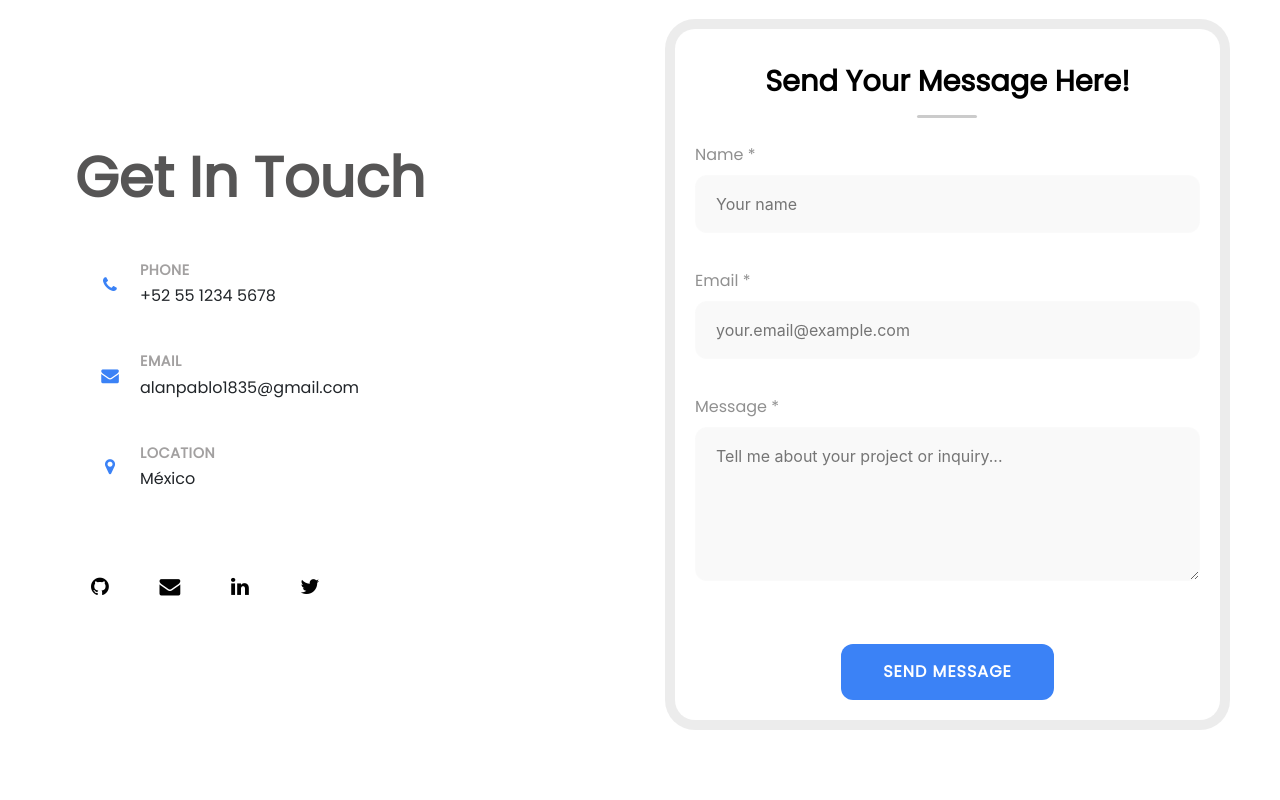
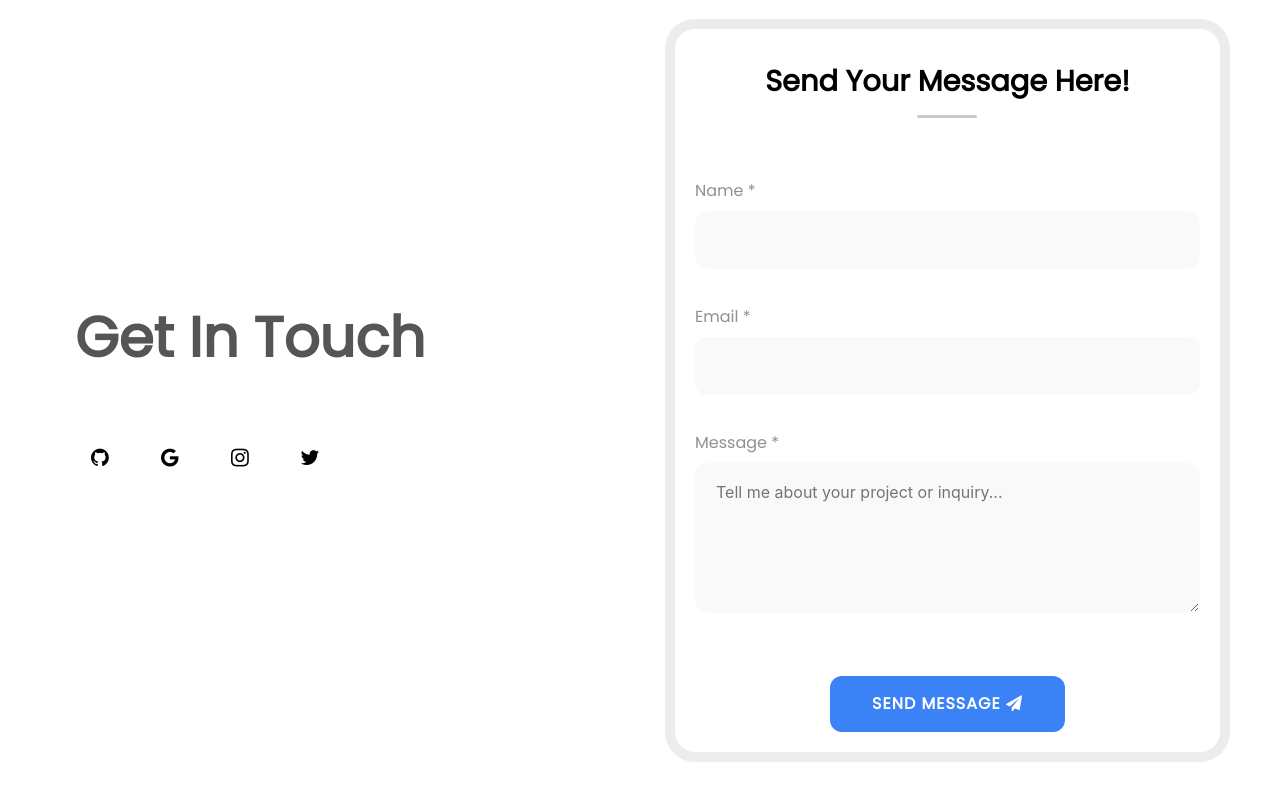
Before and after one commit to japhdev/client, a React (Create React App) app: page / in a window 1280 px wide. Shown: the part 4311-5111 px from the top of the page. Before the commit the page ends 5081 px from the top, so only its background shows below. Built offline with nearby package versions, Linux system fonts and the light colour scheme; a web font is replaced by a local one.

Commit message:
refactor: Simplify form submission logic and remove unused state variables in ContactMe component

```diff
--- a/src/PortfolioContainer/ContactMe/ContactMe.js
+++ b/src/PortfolioContainer/ContactMe/ContactMe.js
@@ -5,7 +5,7 @@ import Animations from "../../utilities/Animations";
 import { ReactTyped } from "react-typed";
 import "./ContactMe.css";
 import axios from 'axios';
-import { toast } from 'react-toastify';
+import {toast} from 'react-toastify';
 
 export default function ContactMe(props) {
     let fadeInScreenHandler = (screen) => {
@@ -19,87 +19,48 @@ export default function ContactMe(props) {
     const [email, setEmail] = useState("");
     const [message, setMessage] = useState("");
     const [banner, setBanner] = useState("");
-    const [loading, setLoading] = useState(false);
-    const [errors, setErrors] = useState({});
-    const [isSubmitted, setIsSubmitted] = useState(false);
-
-    const contactInfo = {
-        phone: "+52 55 1234 5678",
-        email: "alanpablo1835@gmail.com",
-        location: "México",
-    };
+    const [bool, setBool] = useState(false);
 
     const handleName = (e) => {
         setName(e.target.value);
-        if (errors.name) setErrors(prev => ({ ...prev, name: "" }));
+    };
+    const handleEmail = (e) => {
+        setEmail(e.target.value);
+    };
+    const handleMessage = (e) => {
+        setMessage(e.target.value);
     };
 
-    const handleEmail = (e) => {
-        setEmail(e.target.value);
-        if (errors.email) setErrors(prev => ({ ...prev, email: "" }));
-    };
+    console.log(name);
 
-    const handleMessage = (e) => {
-        setMessage(e.target.value);
-        if (errors.message) setErrors(prev => ({ ...prev, message: "" }));
-    };
-
-    const validateForm = () => {
-        const newErrors = {};
-
-        if (!name.trim()) newErrors.name = "Name is required";
-        if (!email.trim()) newErrors.email = "Email is required";
-        else if (!/^[^\s@]+@[^\s@]+\.[^\s@]+$/.test(email)) newErrors.email = "Invalid email format";
-        if (!message.trim()) newErrors.message = "Message is required";
-        else if (message.trim().length < 10) newErrors.message = "Message should be at least 10 characters";
-
-        setErrors(newErrors);
-        return Object.keys(newErrors).length === 0;
-    };
-
-    const submitForm = async (e) => {
+    const submitForm = async(e) => {
         e.preventDefault();
-
-        if (!validateForm()) return;
-
-        setLoading(true);
-
-        try {
+        try{
             let data = {
             name,
             email,
-                message
+            message,
+        }
+        setBool(true);
+        const res = await axios.post(`\contact`, data);
+        if(name.length === 0 || email.length === 0 || message.length === 0) {
+            setBanner(res.data.msg);
+            toast.error(res.data.msg);
+            setBool (false);
+
+        }else if(res.status === 200){
+            setBanner(res.data.msg);
+            toast.success(res.data.msg);
+            setBool (false);
+        }
+
+        }catch (error) {
+            console.log(error);
+        }
+
+
     };
 
-            const res = await axios.post(`/contact`, data);
-            if (name.length === 0 || email.length === 0 || message.length === 0) {
-                setBanner(res.data.msg);
-                toast.error(res.data.msg);
-            } else if (res.status === 200) {
-                setBanner(res.data.msg);
-                toast.success(res.data.msg);
-            }
-
-        } catch (error) {
-            console.log(error);
-            setBanner("Error sending message. Please try again.");
-            toast.error("Error sending message. Please try again.");
-        } finally {
-            setLoading(false);
-
-            if (!loading) {
-                setIsSubmitted(true);
-
-                setTimeout(() => {
-                    setName("");
-                    setEmail("");
-                    setMessage("");
-                    setIsSubmitted(false);
-                    setBanner("");
-                }, 3000);
-            }
-        }
-    };
 
     return (
         <div className="main-container" id={props.id || ""}>
@@ -115,55 +76,18 @@ export default function ContactMe(props) {
                             loop
                         />
                     </h2>
-                    <div className="contact-info">
-                        <div className="contact-item">
-                            <div className="contact-icon">
-                                <i className="fa fa-phone"></i>
-                            </div>
-                            <div className="contact-details">
-                                <h4>Phone</h4>
-                                <div href={`tel:${contactInfo.phone}`} className="contact-details">
-                                    {contactInfo.phone}
-                                </div>
-                            </div>
-                        </div>
-
-                            <div className="contact-item">
-                                <div className="contact-icon">
-                                    <i className="fa fa-envelope"></i>
-                                </div>
-                                <div className="contact-details">
-                                    <h4>Email</h4>
-                                    <div className="contact-details">
-                                        {contactInfo.email}
-                                    </div>
-                                </div>
-                            </div>
-
-                        <div className="contact-item">
-                            <div className="contact-icon">
-                                <i className="fa fa-map-marker"></i>
-                            </div>
-                            <div className="contact-details">
-                                <h4>Location</h4>
-                                <div className="contact-details">
-                                    {contactInfo.location}
-                                </div>
-                            </div>
-                        </div>
-                    </div>
 
                     <div className="social-links">
-                        <a href="https://github.com/japhdev" target="_blank" rel="noopener noreferrer" title="GitHub">
+                        <a href="https://github.com/japhdev">
                                 <i className="fa fa-github"></i>
                             </a>
-                        <a href={`mailto:${contactInfo.email}`} title="Email">
-                            <i className="fa fa-envelope"></i>
+                            <a href="#">
+                                <i className="fa fa-google"></i>
                             </a>
-                        <a href="https://linkedin.com/in/tuperfil" target="_blank" rel="noopener noreferrer" title="LinkedIn">
-                            <i className="fa fa-linkedin"></i>
+                            <a href="#">
+                                <i className="fa fa-instagram"></i>
                             </a>
-                        <a href="https://twitter.com/tuperfil" target="_blank" rel="noopener noreferrer" title="Twitter">
+                            <a href="#">
                                 <i className="fa fa-twitter"></i>
                             </a>
                     </div>
@@ -173,65 +97,47 @@ export default function ContactMe(props) {
                         <h4>Send Your Message Here!</h4>
                     </div>
 
-                    {isSubmitted ? (
-                        <div className="success-message">
-                            <h3>🎉 Message Sent!</h3>
-                            <p>Thank you for reaching out. I'll get back to you within 24 hours.</p>
-                        </div>
-                    ) : (
                         <form onSubmit={submitForm}>
-                            {banner && <p className="success-banner">{banner}</p>}
+                            <p >{banner}</p>
 
                             <div className="form-group">
                                 <label htmlFor="name">Name *</label>
-                                <input
-                                    type="text"
-                                    id="name"
+                                <input type="text"
                                 onChange={handleName}
-                                    value={name}
-                                    className={errors.name ? "error" : ""}
-                                    placeholder="Your name"
-                                />
-                                {errors.name && <span className="error-message">{errors.name}</span>}
+                                value={name}/>
                             </div>
 
                             <div className="form-group">
                                 <label htmlFor="email">Email *</label>
                                 <input
                                     type="email"
-                                    id="email"
+
                                     onChange={handleEmail}
                                     value={email}
-                                    className={errors.email ? "error" : ""}
-                                    placeholder="your.email@example.com"
                                 />
-                                {errors.email && <span className="error-message">{errors.email}</span>}
+
                             </div>
 
                             <div className="form-group">
                                 <label htmlFor="message">Message *</label>
                                 <textarea
-                                    id="message"
+                                    type="text"
+                                    placeholder="Tell me about your project or inquiry..."
                                     onChange={handleMessage}
                                 value={message}
-                                    className={errors.message ? "error" : ""}
-                                    placeholder="Tell me about your project or inquiry..."
-                                    rows="5"
                                 />
-                                {errors.message && <span className="error-message">{errors.message}</span>}
                             </div>
 
                             <div className="send-btn">
-                                <button
-                                    type="submit"
-                                    className={loading ? "loading" : ""}
-                                    disabled={loading}
-                                >
-                                    {loading ? "Sending..." : "Send Message"}
+                                <button type="submit">
+                                    Send Message <i className="fa fa-paper-plane"/>
+                                    {bool?(<b className="load">
+                                        <p>load</p>
+                                    </b>):("")}
                                 </button>
                             </div>
                         </form>
-                    )}
+
                 </div>
             </div>
         </div>
```
Lines whose indentation alone changed are shown as unchanged.
